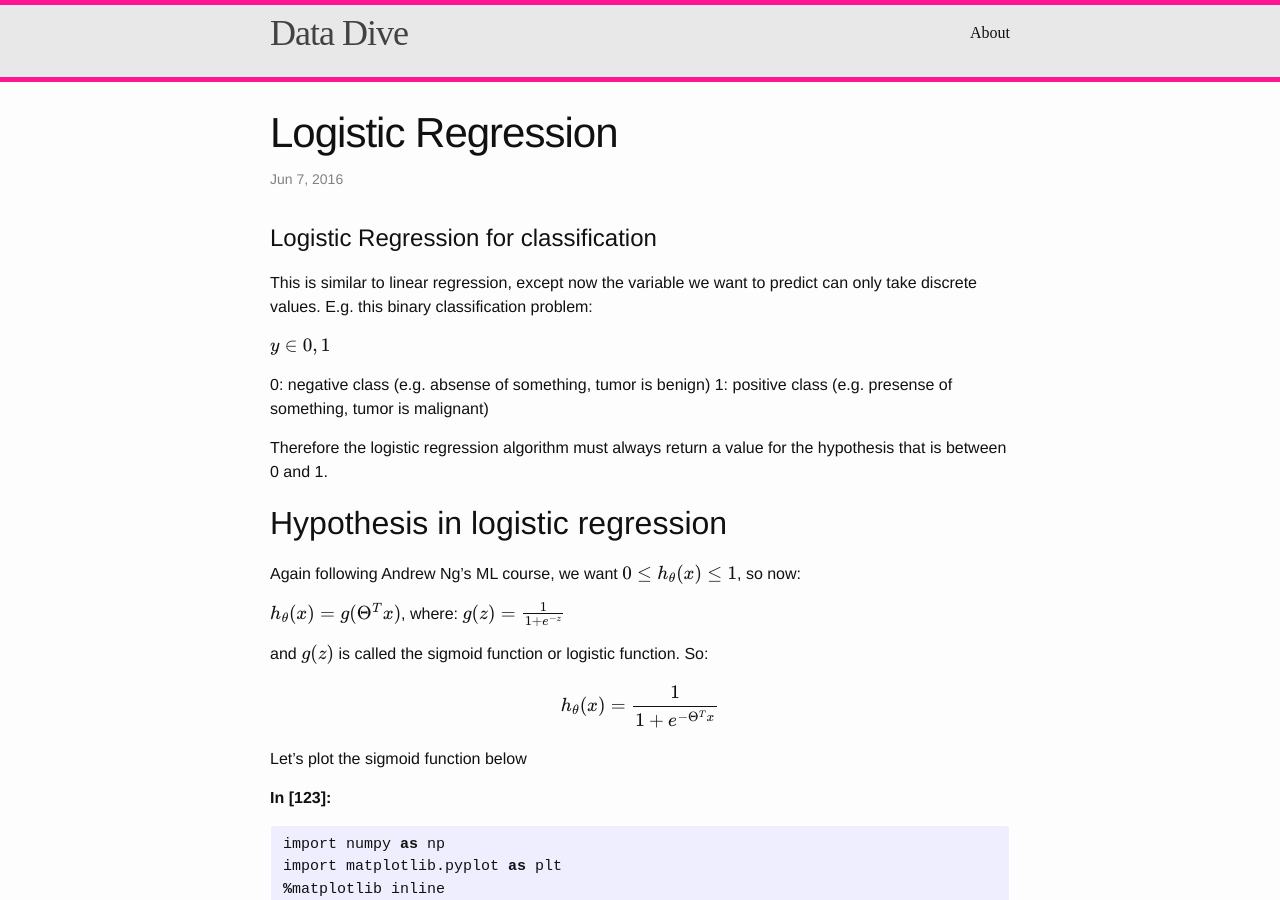
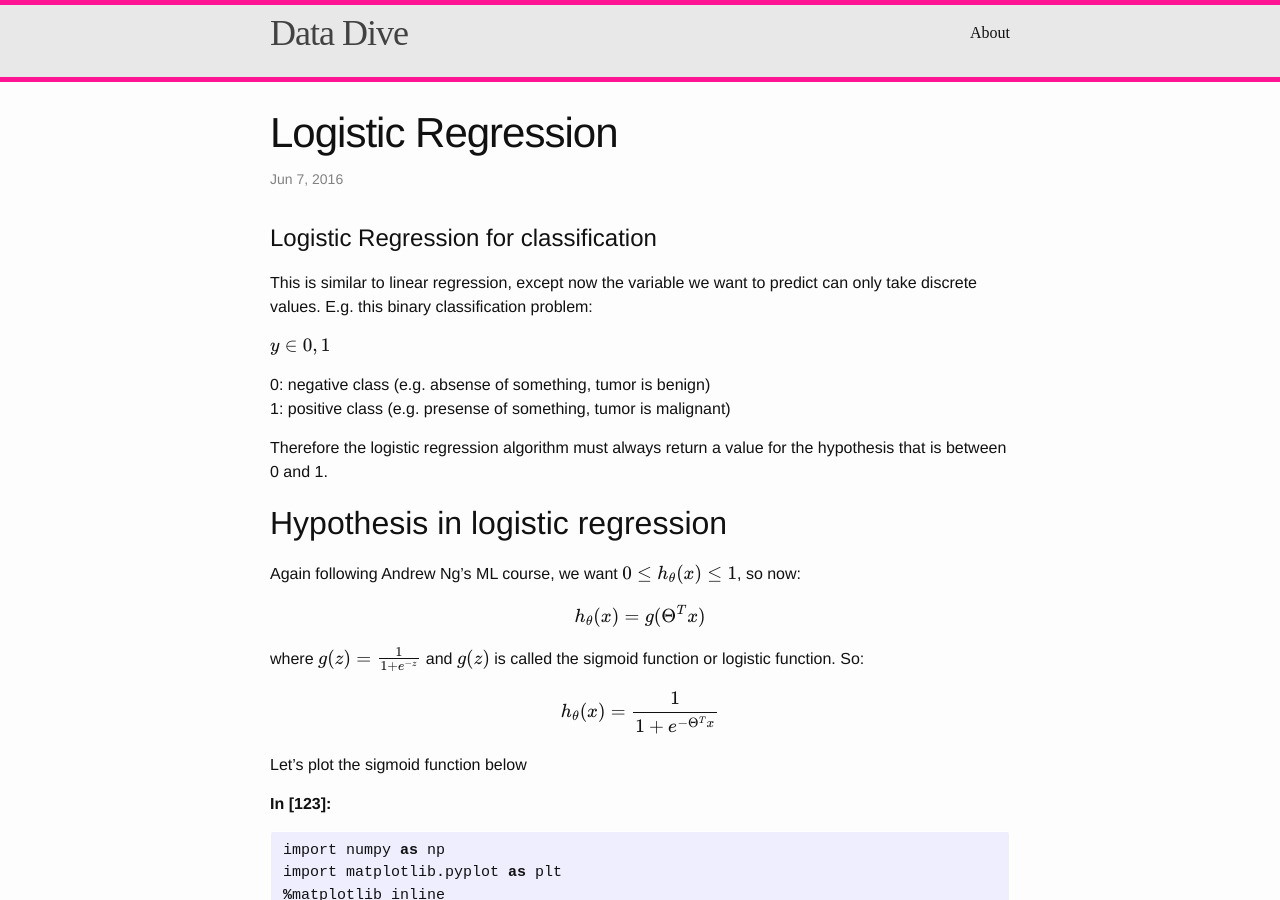
Before and after one commit to alexabate/alexabate.github.io, a Jekyll site: the page built from _posts/2016-06-07-logistic-regression.md, in a window 1280 px wide and 900 px high. Built offline with Jekyll 4.4.1, drawn with Linux system fonts in a browser that asks for light colours; some web fonts are replaced; formulas are drawn with MathJax 3.

```diff
--- a/_posts/2016-06-07-logistic-regression.md
+++ b/_posts/2016-06-07-logistic-regression.md
@@ -26,12 +26,11 @@ Again following Andrew Ng's ML course, we want \\(0 \le h_\theta(x) \le 1\\), so
 now:
 
 $$
-h_\theta(x) = g(\Theta^Tx) $$, where:
-$$
+h_\theta(x) = g(\Theta^Tx) $$
+
+where $$
 g(z) =\frac{1}{1+e^{-z}}
-$$
-
-and \\(g(z)\\) is called the sigmoid function or logistic function. So:
+$$ and \\(g(z)\\) is called the sigmoid function or logistic function. So:
 
 $$
 h_\theta(x) = \frac{1}{1+e^{-\Theta^Tx}}
```
